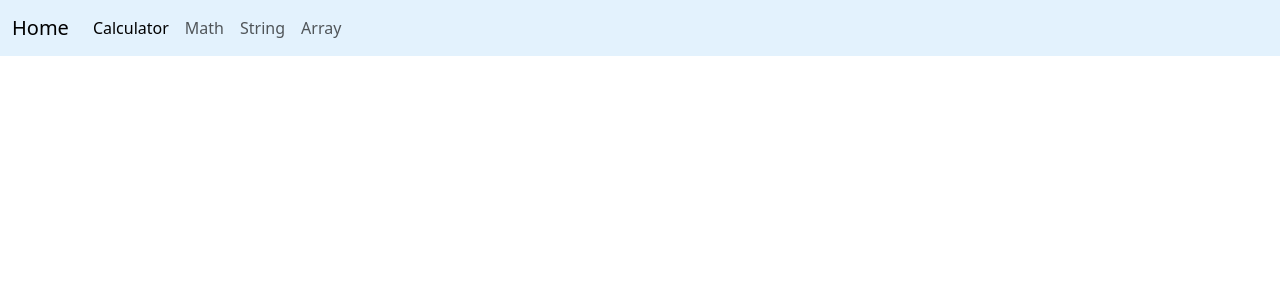
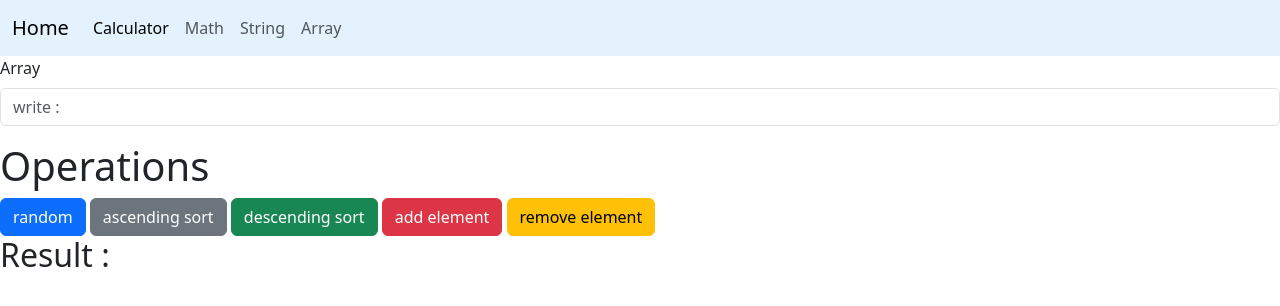
Before and after one commit to Niayesh99/javascript-practices, a website: page array.html in a window 1280 px wide. Drawn offline with nearby package versions, Linux system fonts and the light colour scheme.

Commit message:
Update HTML for operations

```diff
--- a/array.html
+++ b/array.html
@@ -41,11 +41,39 @@
         </div>
       </div>
     </nav>
+    <div id="alert-container"></div>
+    <div class="mb-3">
+      <label for="Array" class="form-label">Array</label>
+      <input
+        type="text"
+        class="form-control"
+        id="Array"
+        placeholder="write : "
+      />
+    </div>
+
+
+    <h1>Operations</h1>
+    <button type="button" id="random-button" class="btn btn-primary">random</button>
+    <button type="button" id="Asort-button" class="btn btn-secondary">
+         ascending sort
+    </button>
+    <button type="button" id="dsort-button" class="btn btn-success">
+        descending sort
+    </button>
+    <button type="button" id="add-button" class="btn btn-danger">
+      add element
+    </button>
+    </button>
+    <button type="button" id="remove-button" class="btn btn-warning">
+     remove element
+    </button>
+    <h2 id="result">Result :</h2>
     <script
       src="https://cdn.jsdelivr.net/npm/bootstrap@5.3.3/dist/js/bootstrap.bundle.min.js"
       integrity="sha384-YvpcrYf0tY3lHB60NNkmXc5s9fDVZLESaAA55NDzOxhy9GkcIdslK1eN7N6jIeHz"
       crossorigin="anonymous"
     ></script>
-    <script src="math.js"></script>
+    <script src="array.js"></script>
   </body>
 </html>
```
Also changed, not shown: math.html (+24 -0 lines).
